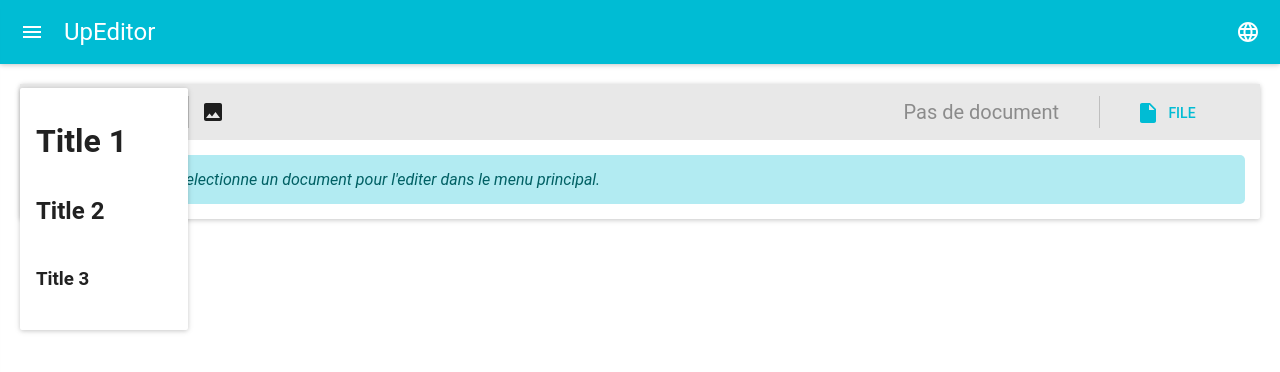
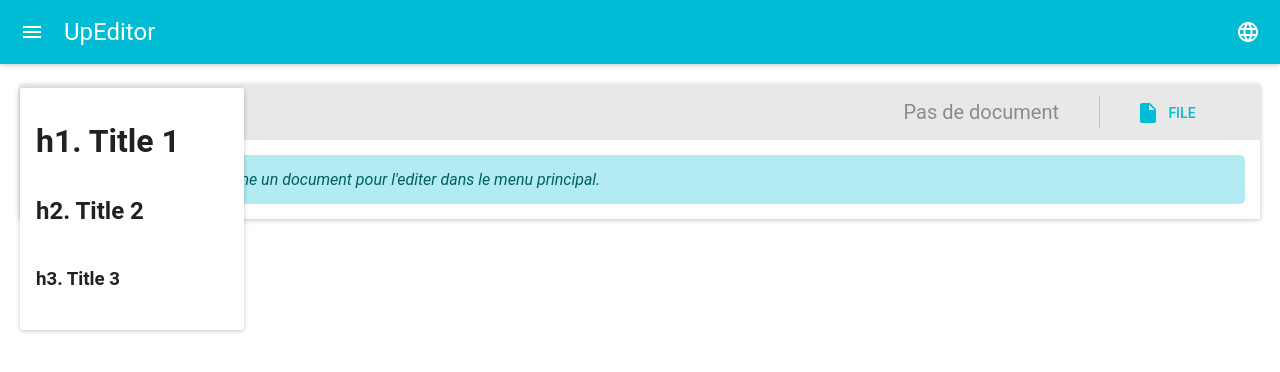
Before and after one commit to same31/upeditor, a React app: page / in a window 1280 px wide. Both pictures are taken after a click on the element 44 px from the left and 112 px from the top of the page. Shown: the top 372 px of the page. Built offline with nearby package versions, Linux system fonts and the light colour scheme; what react-tap-event-plugin would draw is missing.

Commit message:
insert title

```diff
--- a/src/components/Editor/components/EditorComponent.js
+++ b/src/components/Editor/components/EditorComponent.js
@@ -50,18 +50,19 @@ export default class EditorComponent extends Component {
     clickHandler = (e) => {
         // Getting an array of DOM elements
         // Then finding which element was clicked
-        const nodes = Array.prototype.slice.call( e.currentTarget.children );
         let index = e.target;
         const errorMessage = index.getAttribute("data-error-message");
         if(errorMessage) {
             this.setState({
                 errorSelected: true,
-                errorMessage: errorMessage
+                errorMessage: errorMessage,
+                currentNode: index
             });
         } else {
             this.setState({
                 errorSelected: false,
-                errorMessage: ""
+                errorMessage: "",
+                currentNode: index
             });
         }
     };
@@ -132,8 +133,33 @@ export default class EditorComponent extends Component {
         });
     };
 
-    checkHTMLSemantic = (htmlCollection) => {
-        const htmlSemanticErrorList = getHTMLSemanticErrorList(htmlCollection);
+    /**
+     * @description Changes the current selected HTML node to the given anchor {h1,h2,h3}
+     * @param anchor
+     * @param event
+     */
+    setAnchor = (anchor, event) => {
+
+        event.preventDefault();
+        let currentSelection = document.getSelection().anchorNode;
+        if(currentSelection.nodeName === "#text"){
+            currentSelection = currentSelection.parentNode;
+        }
+        let newNode = document.createElement(anchor);
+        if(currentSelection.nodeName !== "DIV") {
+            let parentNode = currentSelection.parentNode;
+            newNode.setAttribute("contentEditable", "true");
+            newNode.innerHTML = currentSelection.innerHTML;
+            parentNode.replaceChild(newNode, currentSelection);
+        } else {
+            currentSelection.appendChild(newNode);
+            newNode.focus();
+        }
+        this.checkHTMLSemantic();
+    };
+
+    checkHTMLSemantic = () => {
+        const htmlSemanticErrorList = getHTMLSemanticErrorList(document.getElementById('accessibleDocument').childNodes);
 
         htmlSemanticErrorList.forEach(htmlSemanticError => {
             if (htmlSemanticError.error) {
@@ -153,9 +179,9 @@ export default class EditorComponent extends Component {
             ...listItem
         }, () => {
             if (listItem.content.__html) {
-                this.checkHTMLSemantic(document.getElementById('accessibleDocument').childNodes);
+                this.checkHTMLSemantic();
             }
-            else if (listItem.title === 'Empty Document') {
+            else {
                 document.getElementById('accessibleDocument').focus();
             }
             this.toggleDrawer();
@@ -206,9 +232,9 @@ export default class EditorComponent extends Component {
                                 iconButtonElement={<IconButton><Title /></IconButton>}
                                 anchorOrigin={{horizontal: 'left', vertical: 'bottom'}}
                                 targetOrigin={{horizontal: 'left', vertical: 'bottom'}}>
-                                <MenuItem primaryText={<h1>Title 1</h1>} />
-                                <MenuItem primaryText={<h2>Title 2</h2>} />
-                                <MenuItem primaryText={<h3>Title 3</h3>} />
+                                <MenuItem primaryText={<h1>h1. Title 1</h1>} onTouchTap={this.setAnchor.bind(this, "h1")} />
+                                <MenuItem primaryText={<h2>h2. Title 2</h2>} onTouchTap={this.setAnchor.bind(this, "h2")} />
+                                <MenuItem primaryText={<h3>h3. Title 3</h3>} onTouchTap={this.setAnchor.bind(this, "h3")} />
                             </IconMenu>
                             <IconButton><FormatListNumbered/></IconButton>
                             <IconButton><FormatListBulleted/></IconButton>
```
